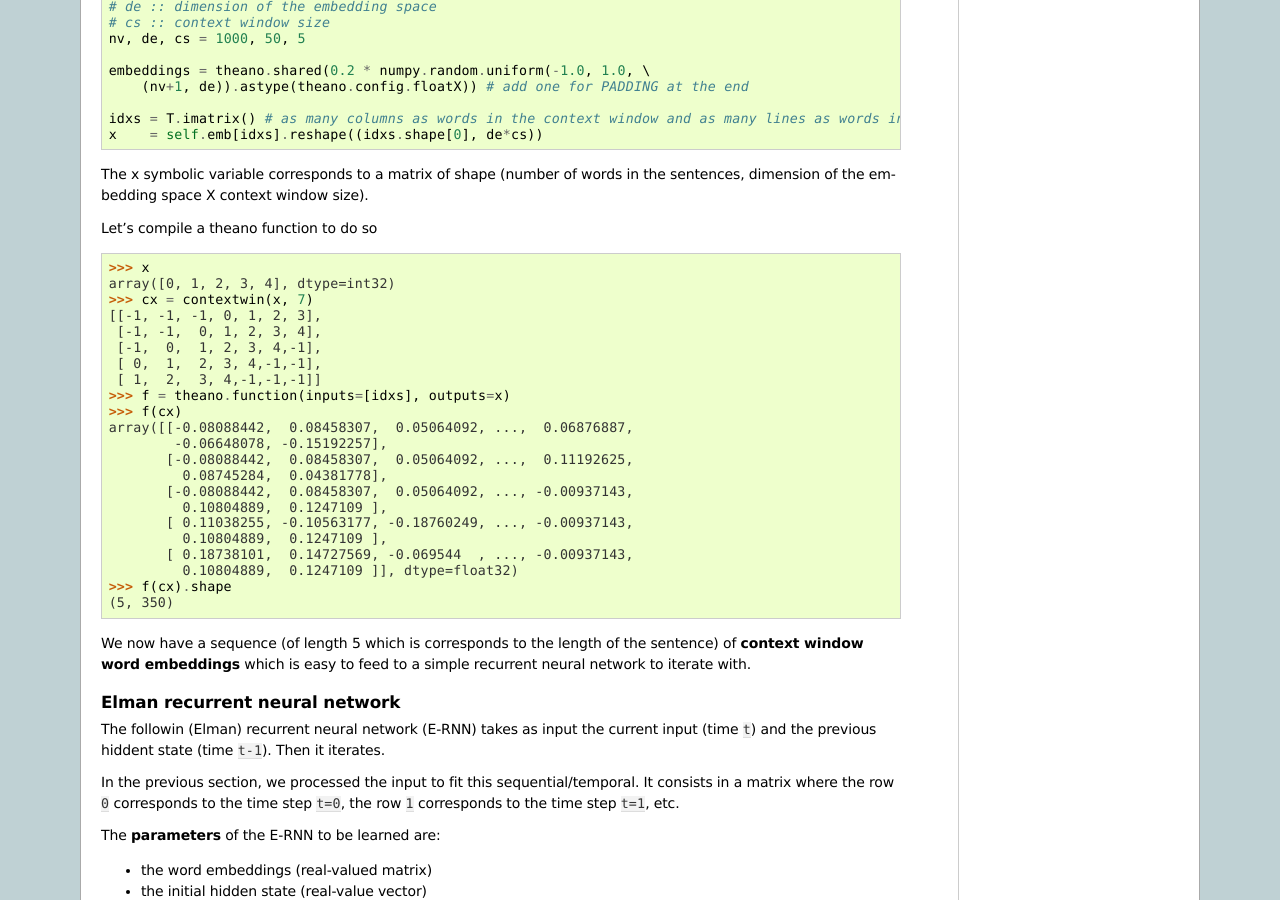
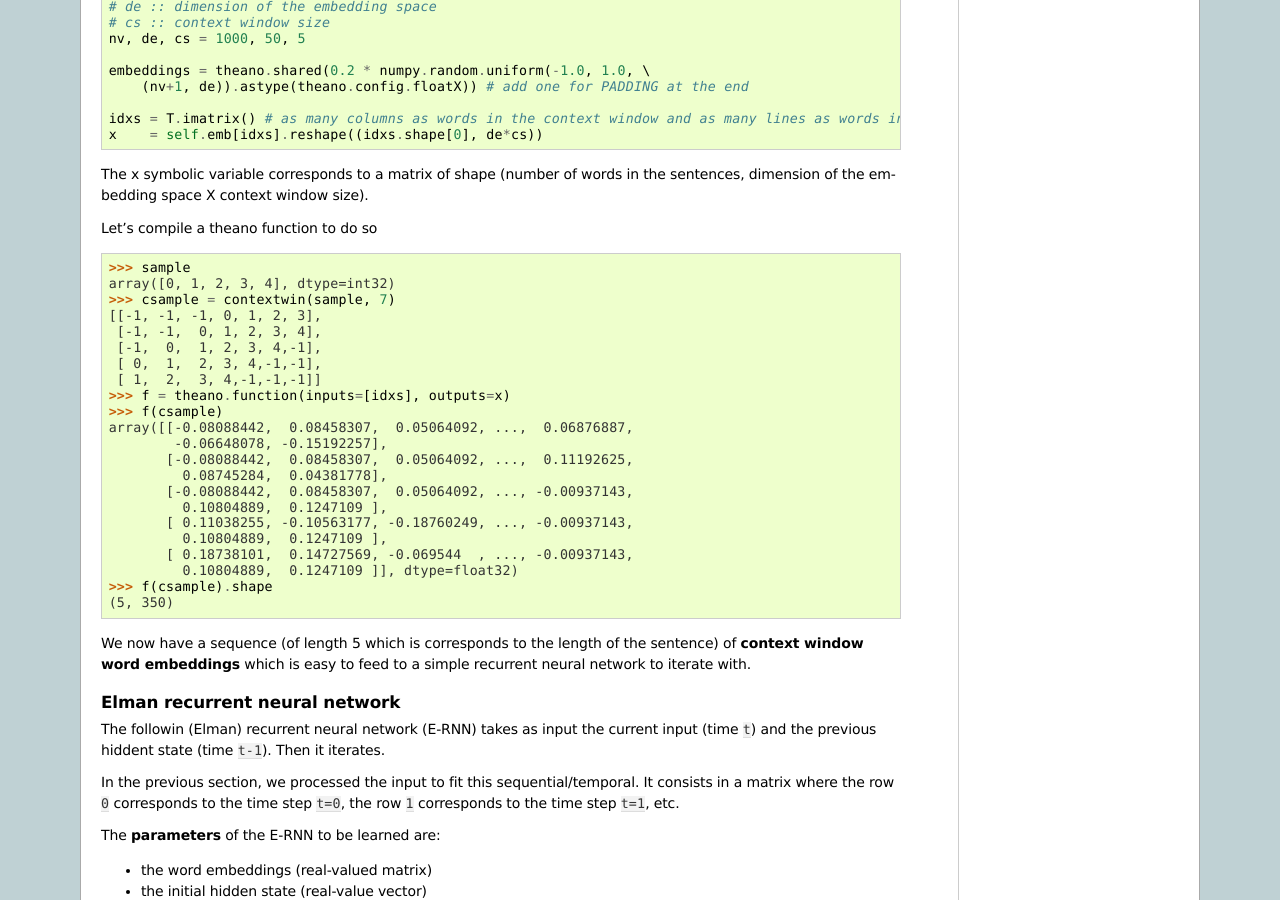
Before and after one commit to lisa-lab/DeepLearningTutorials, a Sphinx documentation site: the page built from doc/rnnslu.txt, in a window 1280 px wide and 900 px high, scrolled down 2853 px. Built offline with Sphinx 7.4.7, drawn with Linux system fonts in a browser that asks for light colours; formulas are drawn with MathJax 3; pages that are not in the unit, such as notebooks, are missing from menus.

Commit message:
fix discrepancy with symbolic variable

```diff
--- a/doc/rnnslu.txt
+++ b/doc/rnnslu.txt
@@ -198,16 +198,16 @@ sentences, dimension of the embedding space X context window size).
 
 Let's compile a theano function to do so
 
-    >>> x
+    >>> sample
     array([0, 1, 2, 3, 4], dtype=int32)
-    >>> cx = contextwin(x, 7)
+    >>> csample = contextwin(sample, 7)
     [[-1, -1, -1, 0, 1, 2, 3],
      [-1, -1,  0, 1, 2, 3, 4],
      [-1,  0,  1, 2, 3, 4,-1],
      [ 0,  1,  2, 3, 4,-1,-1],
      [ 1,  2,  3, 4,-1,-1,-1]]
     >>> f = theano.function(inputs=[idxs], outputs=x)
-    >>> f(cx)
+    >>> f(csample)
     array([[-0.08088442,  0.08458307,  0.05064092, ...,  0.06876887,
             -0.06648078, -0.15192257],
            [-0.08088442,  0.08458307,  0.05064092, ...,  0.11192625,
@@ -218,7 +218,7 @@ Let's compile a theano function to do so
              0.10804889,  0.1247109 ],
            [ 0.18738101,  0.14727569, -0.069544  , ..., -0.00937143,
              0.10804889,  0.1247109 ]], dtype=float32)
-    >>> f(cx).shape
+    >>> f(csample).shape
     (5, 350)
 
 
```
